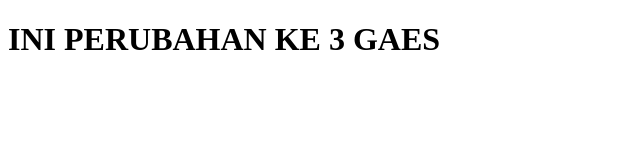
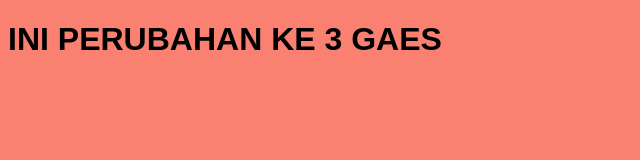
Before and after one commit to Fauzannursalam/Tugas-dibimbing, a plain HTML site: page index.html in a window 1280 px wide. Shown: the whole page, without its empty margins (0-640 px from the left). Drawn offline with Linux system fonts and the light colour scheme.

Commit message:
CSS SETITIK

```diff
--- a/index.html
+++ b/index.html
@@ -3,6 +3,7 @@
 <head>
     <meta charset="UTF-8">
     <meta name="viewport" content="width=device-width, initial-scale=1.0">
+    <link rel="stylesheet" href="style.css">
     <title>TEST GIT</title>
 </head>
 <body>
--- /dev/null
+++ b/style.css
@@ -0,0 +1,4 @@
+body{
+    background-color: salmon;
+    font-family: Arial, Helvetica, sans-serif;
+}
```
